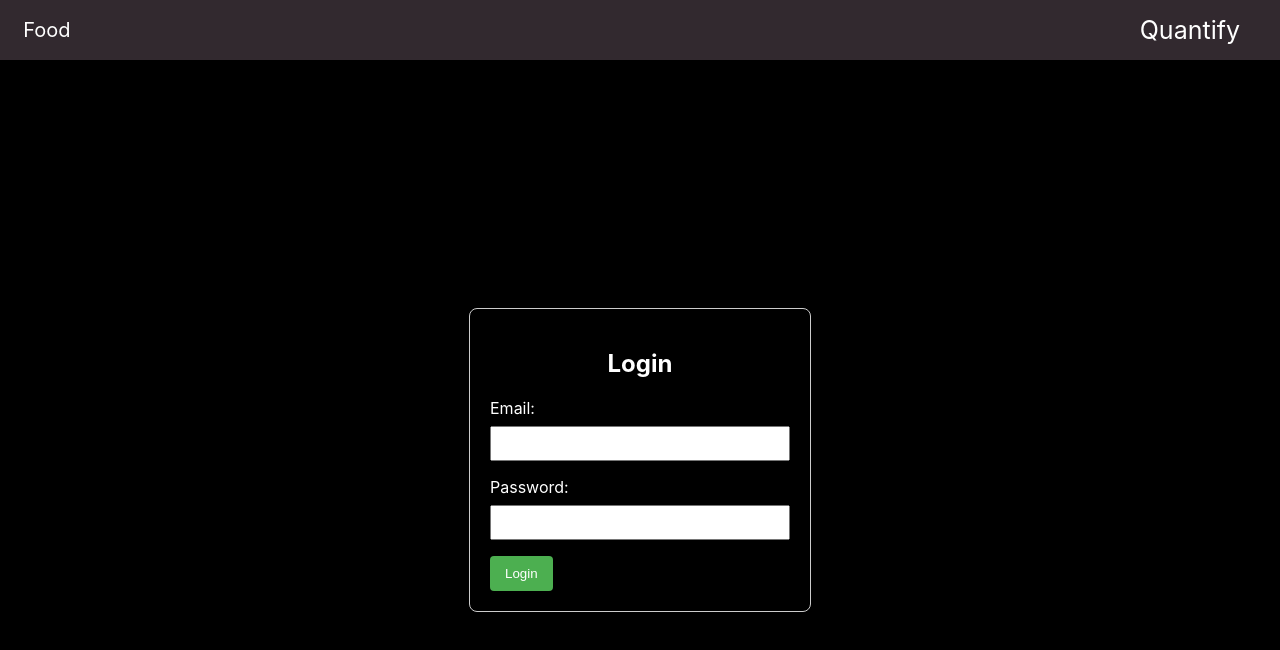
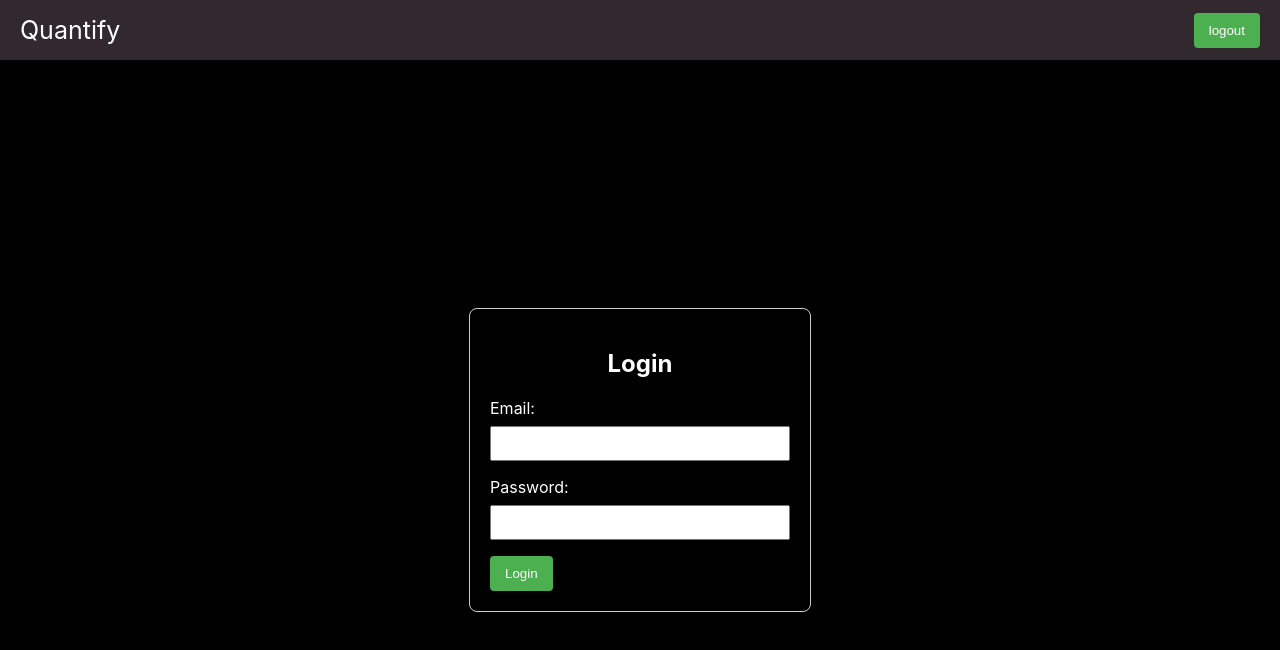
Before and after one commit to dasu2k/QuantifyFront, a React (Create React App) app: page /login in a window 1280 px wide. Shown: the top 650 px of the page. Built offline with nearby package versions, Linux system fonts and the light colour scheme.

Commit message:
some changes

```diff
--- a/src/App.js
+++ b/src/App.js
@@ -1,34 +1,39 @@
 import Navbar from './Components/Navbar';
 import { BrowserRouter as Router, Route, Routes } from 'react-router-dom';
 import Food from './Components/Food';
-import Exercise from './Components/Exercise';
+
 import Registration from './Components/Registration';
 import Login from './Components/Login';
+import ProtectedRoute from './Components/ProtectedRoute';
+
+import AuthRoutes from './Components/AuthRoutes';
 import { useEffect, useState } from 'react';
-import ProtectedRoute from './Components/ProtectedRoute';
-import axios from 'axios';
-
+import { isAuthenticated } from './AuthService';
 
 
 function App() {
 
+  const [isAuth,setIsAuth] = useState(false);
+  const message = "this is props sent from app";
+  useEffect(()=>{
+    const authCheck = () =>{
+      setIsAuth(isAuthenticated());
+    }
+    authCheck();
+  },[])
+
   return (
     <div className="App">
-
         <Router>
-          <Navbar/>
+           <Navbar authSetter = {setIsAuth}/>
           <Routes>
-
-            <Route path='register' element={<Registration />} />
-            <Route path='login' element={<Login />} />
+            <Route element={<AuthRoutes/>}>
+              <Route path='register' element={<Registration authSetter = {setIsAuth}/>} />
+              <Route path='login' element={<Login authSetter = {setIsAuth}/>}/>
+            </Route>
             <Route element={<ProtectedRoute/>}>
-
                 <Route element={<Food/>} path='/food'/>
-                <Route element={<Exercise/>} path='/exercise'/>
-
             </Route>
-
-
           </Routes>
         </Router>
     </div>
--- /dev/null
+++ b/src/Components/AuthRoutes.js
@@ -0,0 +1,9 @@
+import React from 'react'
+import { isAuthenticated } from '../AuthService'
+import { Outlet , Navigate} from 'react-router-dom'
+
+function AuthRoutes() {
+  return (!isAuthenticated() ? <Outlet/>: <Navigate to='/food'/>)
+}
+
+export default AuthRoutes
--- a/src/Components/Exercise.js
+++ /dev/null
@@ -1,9 +0,0 @@
-import React from 'react'
-
-function Exercise() {
-  return (
-    <div>Exercise</div>
-  )
-}
-
-export default Exercise
--- a/src/Components/Login.js
+++ b/src/Components/Login.js
@@ -2,9 +2,11 @@ import React from 'react'
 import styles from '../styles/register.module.css';
 import { useState } from 'react';
 import axios from 'axios';
-import { removeToken, setToken } from '../AuthService';
+import { isAuthenticated, removeToken, setToken } from '../AuthService';
 import { useNavigate } from 'react-router-dom';
-function Login() {
+
+
+function Login(props) {
   const navigate = useNavigate();
   const [user,setUser] = useState({
     email:'',
@@ -29,10 +31,12 @@ function Login() {
         password:'',
       })
       navigate('/food');
+      props.authSetter(isAuthenticated());
     }catch(err){
       console.log("this error is from Login component :" + err);
       removeToken();
     }
+
   }
 
   return (
--- a/src/Components/Navbar.js
+++ b/src/Components/Navbar.js
@@ -1,16 +1,25 @@
 import React from 'react';
 import navStyle from '../styles/navbar.module.css';
-import { Link } from 'react-router-dom';
+import { useNavigate } from 'react-router-dom';
+import { isAuthenticated, removeToken } from '../AuthService';
 
 
-function Navbar() {
+function Navbar(props) {
+  const navigate = useNavigate();
+
+  const logout = () => {
+    removeToken();
+    navigate('/login');
+    props.authSetter(false);
+  }
+
   return (
     <div className={navStyle.navbar}>
+
+      <div className={navStyle.logo}>Quantify</div>
       <div className={navStyle.navItems}>
-        <Link to='/food'>Food</Link>
+        <button onClick={logout}>logout</button>
       </div>
-      <div className={navStyle.logo}>Quantify</div>
-
     </div>
   )
 }
--- a/src/Components/Registration.js
+++ b/src/Components/Registration.js
@@ -2,8 +2,10 @@ import React from 'react'
 import { useState } from 'react';
 import axios from 'axios';
 import styles from '../styles/register.module.css';
-function Registration() {
-
+import { isAuthenticated, setToken } from '../AuthService';
+import { redirect, useNavigate } from 'react-router-dom';
+function Registration(props) {
+    const navigateTo = useNavigate();
     const [user , setUser] = useState({
         username : '',
         password : '',
@@ -27,6 +29,7 @@ function Registration() {
                 password : '',
                 email : ''
             });
+            navigateTo('/login');
         }
         catch(err){
             console.log(err);
--- a/src/styles/food.module.css
+++ b/src/styles/food.module.css
@@ -52,6 +52,6 @@ th{
 
 
 .foodStats{
-    margin: 2%;
-    display: flex;
+    margin-top: 7em;
+    margin-left: 5em;
 }
```
Also changed, not shown: src/Components/SubComponents/DailyFoodStats.js (+4 -7 lines).
